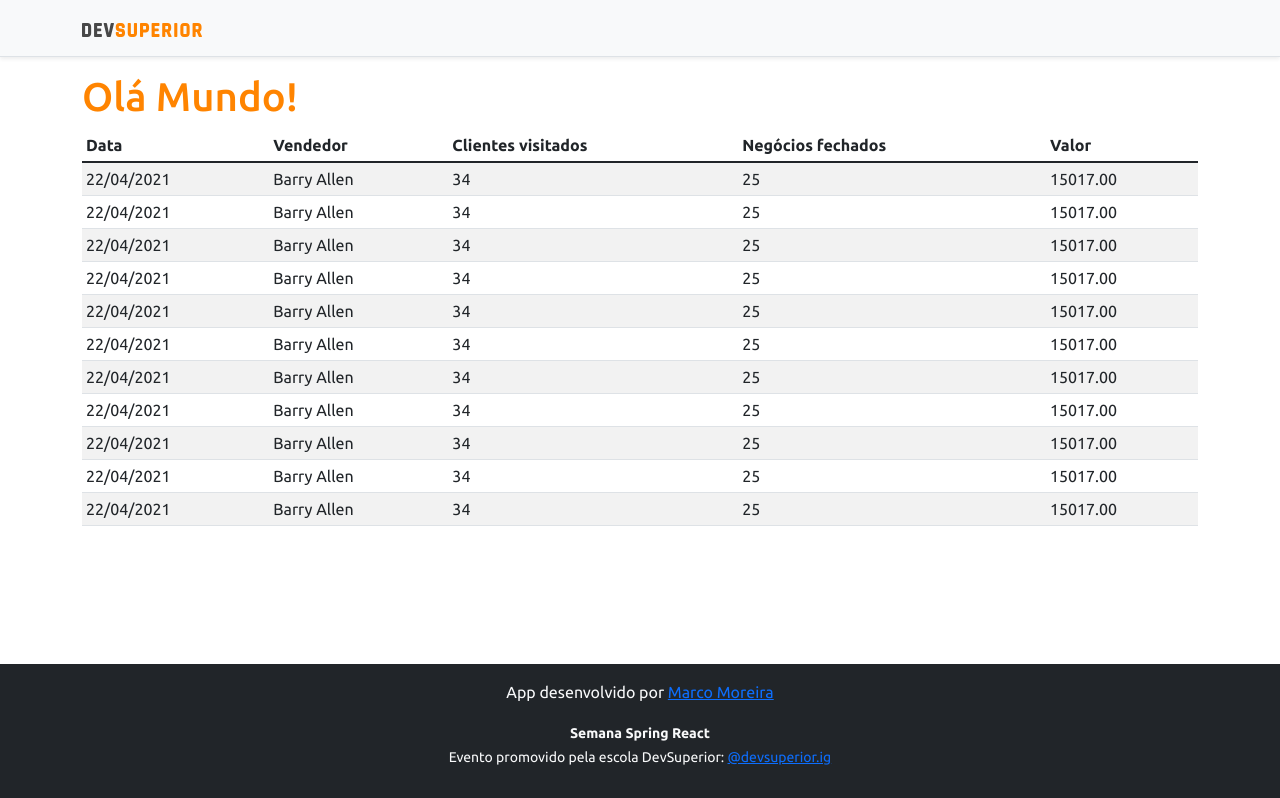
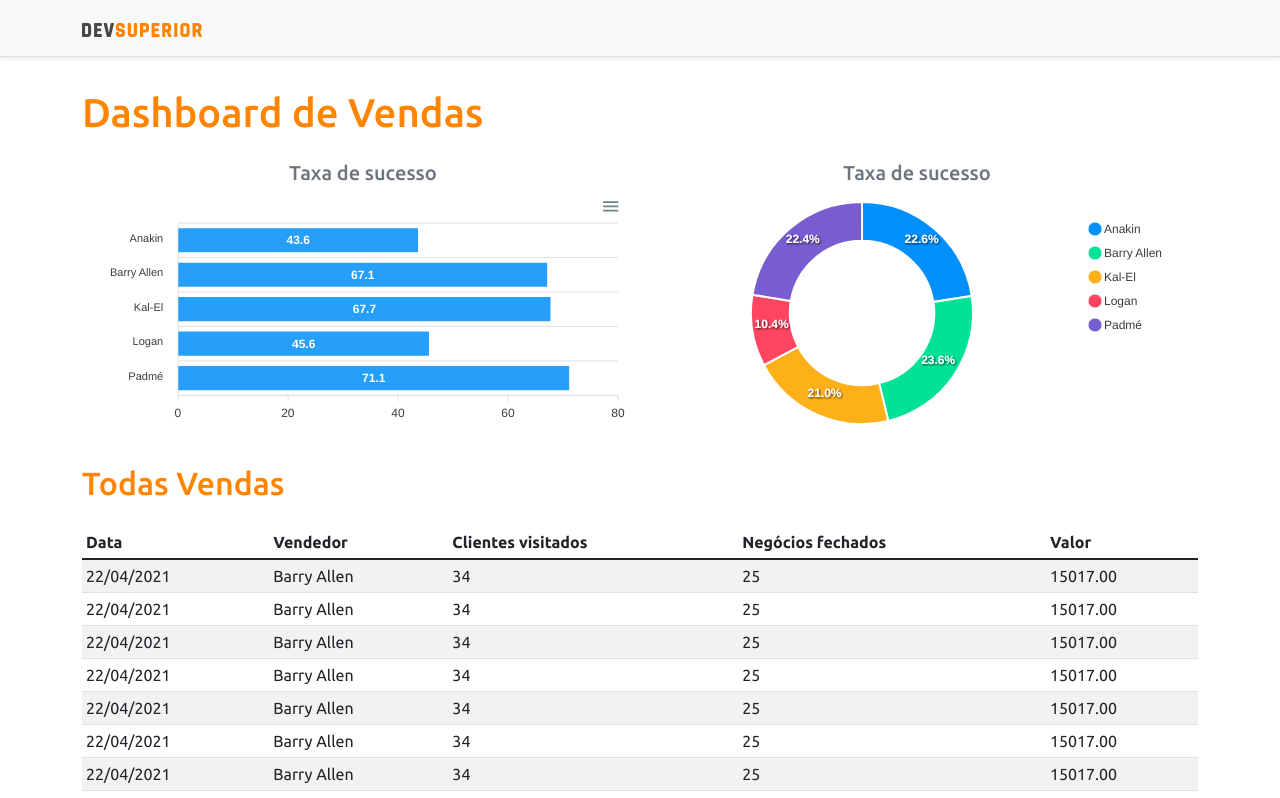
Before and after one commit to marcosmjr/projeto-sds4, a React (Create React App) app in the folder frontend/: page / in a window 1280 px wide. Shown: the top 798 px of the page. Built offline with nearby package versions, Linux system fonts and the light colour scheme.

Commit message:
Static charts

```diff
--- a/frontend/package.json
+++ b/frontend/package.json
@@ -10,8 +10,10 @@
     "@types/node": "^12.20.23",
     "@types/react": "^17.0.20",
     "@types/react-dom": "^17.0.9",
+    "apexcharts": "^3.28.1",
     "bootstrap": "^5.1.0",
     "react": "^17.0.2",
+    "react-apexcharts": "^1.3.9",
     "react-dom": "^17.0.2",
     "react-scripts": "4.0.3",
     "typescript": "^4.4.2",
--- a/frontend/src/App.tsx
+++ b/frontend/src/App.tsx
@@ -1,6 +1,8 @@
 import NavBar from "components/NavBar";
 import Footer from "components/Footer";
-import DataTable from "components/DataTable"
+import DataTable from "components/DataTable";
+import BarChart from "components/BarChart";
+import DonutChart from "components/DonutChart";
 
 
 function App() {
@@ -8,7 +10,24 @@ function App() {
     <>
       <NavBar />
       <div className="container">
-        <h1 className="text-primary">Olá Mundo!</h1>
+        <h1 className="text-primary py-3">Dashboard de Vendas</h1>
+
+        <div className="row px-3">
+          <div className="col-sm-6">
+            <h5 className="text-center text-secondary">Taxa de sucesso</h5>
+            <BarChart />
+          </div>
+          <div className="col-sm-6">
+            <h5 className="text-center text-secondary">Taxa de sucesso</h5>
+            <DonutChart />
+          </div>
+
+        </div>
+
+        <div className="py-3">
+          <h2 className="text-primary">Todas Vendas</h2>
+        </div>
+
         <DataTable />
       </div>
       <Footer />
--- /dev/null
+++ b/frontend/src/components/BarChart/index.tsx
@@ -0,0 +1,35 @@
+import Chart from 'react-apexcharts'
+
+const BarChart = () => {
+
+    const options = {
+        plotOptions: {
+            bar: {
+                horizontal: true,
+            }
+        },
+    };
+
+    const mockData = {
+        labels: {
+            categories: ['Anakin', 'Barry Allen', 'Kal-El', 'Logan', 'Padmé']
+        },
+        series: [
+            {
+                name: "% Sucesso",
+                data: [43.6, 67.1, 67.7, 45.6, 71.1]
+            }
+        ]
+    };
+
+    return (
+        <Chart
+        options={{...options, xaxis: mockData.labels}}
+        series={mockData.series}
+        type="bar"
+        height="240"
+        />
+    );
+  }
+
+  export default BarChart;
--- /dev/null
+++ b/frontend/src/components/DonutChart/index.tsx
@@ -0,0 +1,27 @@
+import Chart from 'react-apexcharts'
+
+const DonutChart = () => {
+
+    const mockData = {
+        series: [477138, 499928, 444867, 220426, 473088],
+        labels: ['Anakin', 'Barry Allen', 'Kal-El', 'Logan', 'Padmé']
+    }
+
+    const options = {
+        legend: {
+            show: true
+        }
+    }
+
+    return (
+        <Chart
+        options={{...options, labels: mockData.labels}}
+        series={mockData.series}
+        type="donut"
+        height="240"
+        />
+
+    );
+  }
+
+  export default DonutChart;
```
Also changed, not shown: 1 other file (tests, documents, lock files or other folders).
